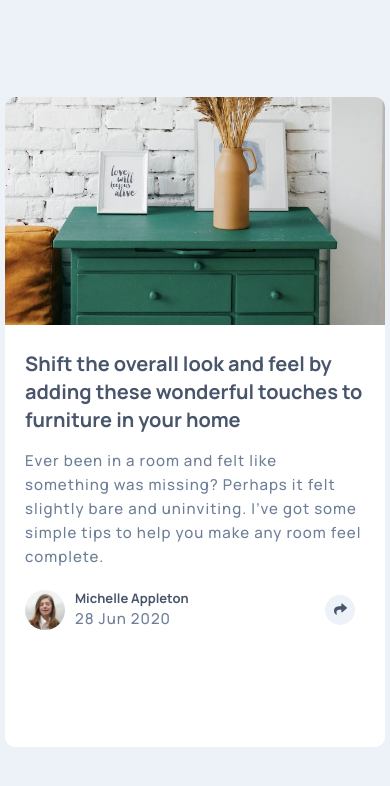
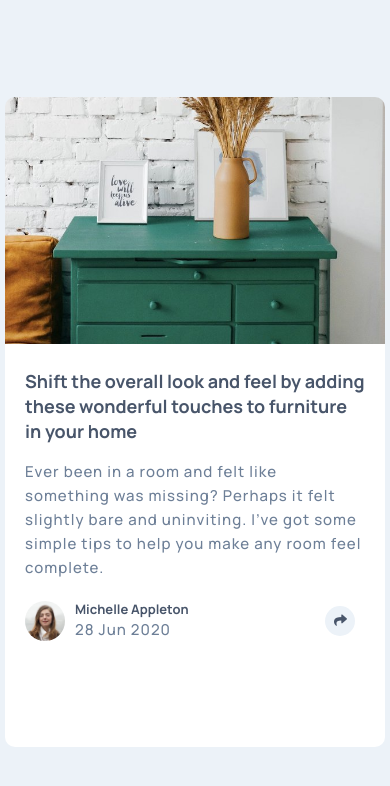
Before and after one commit to shashankrk46/articlepreview, a plain HTML site: page index.html in a window 390 px wide. Drawn offline with Linux system fonts and the light colour scheme.

Commit message:
fiex back wand h

```diff
--- a/style.css
+++ b/style.css
@@ -163,19 +163,19 @@ body {
   }
   .left-col {
     width: 100%;
-    height: 35%;
+    height: 38%;
     border-radius: 10px 10px 0px 0px;
   }
   .right-col {
     width: 100%;
-    height: 65%;
+    height: 62%;
     padding: 20px;
     border-radius: 0px 0px 10px 10px;
   }
   .right-col h3 {
     color: var(--VeryDarkGrayishBlue);
     line-height: 1.4;
-    font-size: 20px;
+    font-size: 18px;
     /* letter-spacing: 0.5px; */
     margin-bottom: 15px;
     margin-top: 5px;
```
